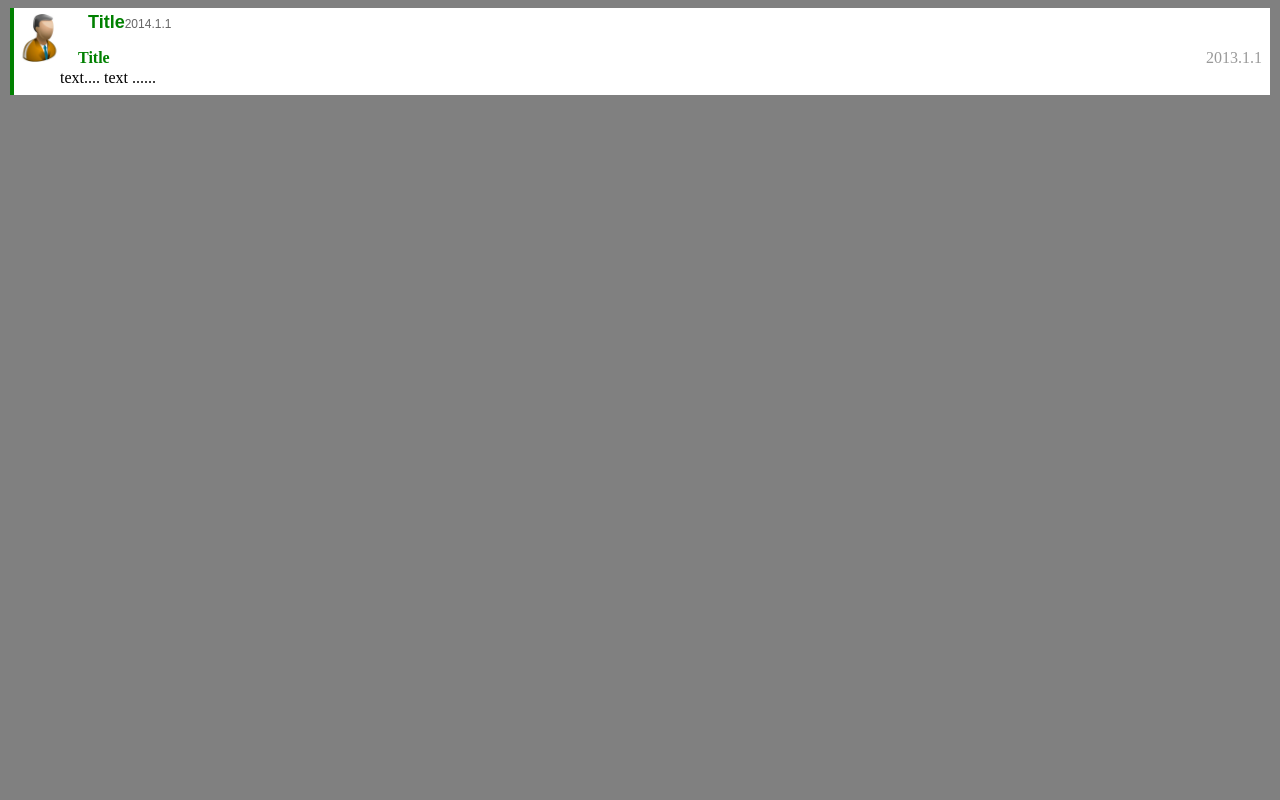
After one commit to wangfeng1981/newbs3en, a PHP site: page /testcomment.html in a window 1280 px wide. The commit adds this page. Run offline with PHP 8.4, Linux system fonts and the light colour scheme.

Commit message:
0.1.4
更新首页界面

```diff
--- a/kiss/config.php
+++ b/kiss/config.php
@@ -168,6 +168,7 @@ function template($iactive)
 // 全局HTML块函数
 //===============================================
 ?>
+
 <?php function sideNavigationBlock($subfolder) {
 	$pages = array(
 		array("","首页"),
--- /dev/null
+++ b/testcomment.html
@@ -0,0 +1,184 @@
+<html>
+<head>
+<style>
+
+div.jcomment
+{
+	margin: 2px;
+	padding: 2px;
+	border: 0px;
+	border-left: 4px solid ;
+	border-color: green;
+	background-color: #fff;
+}
+div.jcommentphoto
+{
+	float: left;
+	margin:2px;
+}
+div.jcommentcontent
+{
+	margin:2px;
+	padding: 2px;
+	display: block;
+	padding-left: 40px;
+}
+div.jcommentauthor
+{
+	font-weight: bold;
+	color: green;
+	float: left;
+	display: block;
+	margin: 2px;
+}
+div.jcommentutime
+{
+	color: #999999;
+	float: right;
+	display: block;
+	margin: 2px;
+}
+div.jcommenttext
+{
+	margin: 2px;
+	display: block;
+	clear:both;
+}
+
+img.commenter-avatar {
+	-webkit-background-clip: border-box;
+	-webkit-background-origin: padding-box;
+	-webkit-background-size: auto;
+	background-attachment: scroll;
+	background-clip: border-box;
+	background-color: rgba(0, 0, 0, 0);
+	background-image: none;
+	background-origin: padding-box;
+	background-size: auto;
+	border-bottom-color: rgb(34, 34, 34);
+	border-bottom-left-radius: 6px;
+	border-bottom-right-radius: 6px;
+	border-bottom-style: none;
+	border-bottom-width: 0px;
+	border-image-outset: 0px;
+	border-image-repeat: stretch;
+	border-image-slice: 100%;
+	border-image-source: none;
+	border-image-width: 1;
+	border-left-color: rgb(34, 34, 34);
+	border-left-style: none;
+	border-left-width: 0px;
+	border-right-color: rgb(34, 34, 34);
+	border-right-style: none;
+	border-right-width: 0px;
+	border-top-color: rgb(34, 34, 34);
+	border-top-left-radius: 6px;
+	border-top-right-radius: 6px;
+	border-top-style: none;
+	border-top-width: 0px;
+	box-sizing: border-box;
+	color: rgb(34, 34, 34);
+	display: block;
+	float: left;
+	font-family: 'Georgia Pro', georgia, serif;
+	font-size: 14px;
+	font-style: normal;
+	font-variant: normal;
+	font-weight: normal;
+	height: 48px;
+	line-height: 24px;
+	list-style-type: none;
+	margin-bottom: 0px;
+	margin-left: 0px;
+	margin-right: 12px;
+	margin-top: 0px;
+	max-width: 100%;
+	outline-color: rgb(34, 34, 34);
+	outline-style: none;
+	outline-width: 0px;
+	padding-bottom: 0px;
+	padding-left: 0px;
+	padding-right: 0px;
+	padding-top: 0px;
+	position: relative;
+	text-align: left;
+	top: 4px;
+	vertical-align: middle;
+	width: 48px;
+}
+
+p.comment-byline {
+	-webkit-background-clip: border-box;
+	-webkit-background-origin: padding-box;
+	-webkit-background-size: auto;
+	background-attachment: scroll;
+	background-clip: border-box;
+	background-color: rgba(0, 0, 0, 0);
+	background-image: none;
+	background-origin: padding-box;
+	background-size: auto;
+	border-bottom-color: rgb(102, 102, 102);
+	border-bottom-style: none;
+	border-bottom-width: 0px;
+	border-image-outset: 0px;
+	border-image-repeat: stretch;
+	border-image-slice: 100%;
+	border-image-source: none;
+	border-image-width: 1;
+	border-left-color: rgb(102, 102, 102);
+	border-left-style: none;
+	border-left-width: 0px;
+	border-right-color: rgb(102, 102, 102);
+	border-right-style: none;
+	border-right-width: 0px;
+	border-top-color: rgb(102, 102, 102);
+	border-top-style: none;
+	border-top-width: 0px;
+	box-sizing: border-box;
+	color: rgb(102, 102, 102);
+	display: block;
+	font-family: 'Franklin ITC Pro Light', sans-serif;
+	font-size: 12px;
+	font-style: normal;
+	font-variant: normal;
+	font-weight: normal;
+	height: 26px;
+	line-height: 24px;
+	list-style-type: none;
+	margin-bottom: 9px;
+	margin-left: 72px;
+	margin-right: 0px;
+	margin-top: 0px;
+	outline-color: rgb(102, 102, 102);
+	outline-style: none;
+	outline-width: 0px;
+	padding-bottom: 0px;
+	padding-left: 0px;
+	padding-right: 0px;
+	padding-top: 0px;
+	text-align: left;
+	vertical-align: baseline;
+}
+
+span.jcomment-author
+{
+	font-size:18px;
+	font-weight: bold;
+	color:green;
+}
+
+
+</style>
+</head>
+<body bgcolor=grey >
+	<div class="jcomment">
+		<img src="photos/teacher.jpg" class="commenter-avatar" >
+		<p class="comment-byline"><span class="jcomment-author">Title</span>2014.1.1</p>
+		<div class="jcommentcontent">
+			<div class="jcommentauthor">Title</div>
+			<div class="jcommentutime">2013.1.1</div>
+			<div class="jcommenttext">text.... text ......</div>
+		</div>
+	</div>
+</body>
+</html>
```
Also changed, not shown: index.php (+16 -4 lines).
